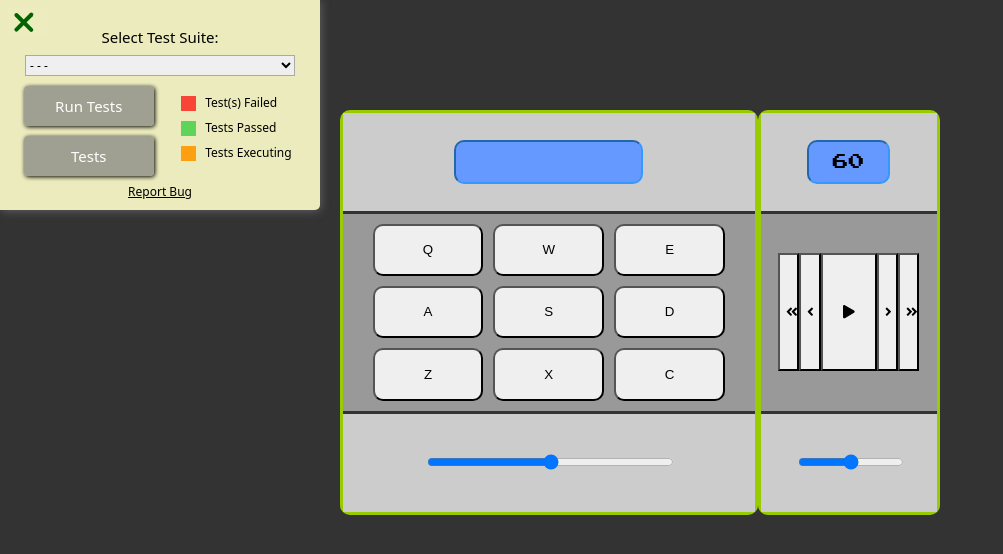
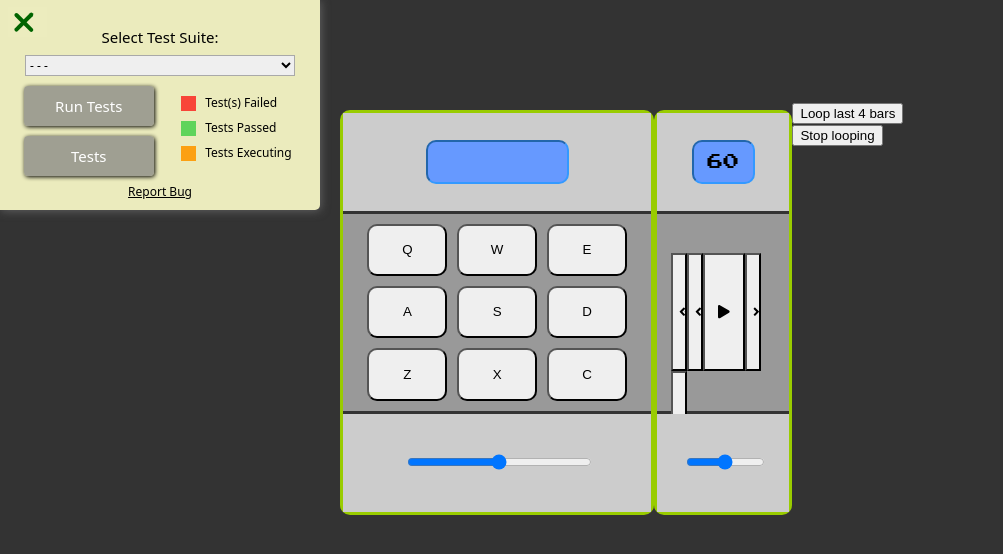
Before and after one commit to andrematt/fcc-drummachine-metronome, a React (Create React App) app: page / in a window 1280 px wide. Shown: the top 554 px of the page, without its empty margins (0-1003 px from the left). Built offline with nearby package versions, Linux system fonts and the light colour scheme.

Commit message:
looper test

```diff
--- a/src/App.js
+++ b/src/App.js
@@ -67,19 +67,143 @@ const db = [
 
 const metronomeClick= "https://sampleswap.org/samples-ghost/DRUMS%20(FULL%20KITS)/kawai%20R50%20drumkit/15[kb]CLICK_3.aif.mp3";
 
+
+
 class App extends Component {
+  constructor(props){
+    super(props);
+    this.state = {
+      looping:false,
+      sequence:[],
+      lastClicksHolder:[],
+      sequenceLoop:[]
+    }
+    this.playSound=this.playSound.bind(this);
+    this.addClick=this.addClick.bind(this);
+    this.activateRecording = this.activateRecording.bind(this);
+    this.addToSequence=this.addToSequence.bind(this);
+    this.playSequence=this.playSequence.bind(this);
+    this.startSequence=this.startSequence.bind(this);
+    this.timerStop=this.timerStop.bind(this);
+  }
+
+  playSound(key){
+    let audio;
+    if(key==='click') {
+      audio = new Audio(metronomeClick);
+    }
+    else {
+     audio = document.getElementById(key);
+    }
+    audio.currentTime = 0;
+    audio.play();
+  }
+
+  startSequence(){
+    if(sequenceLoop.length<3) { // && metronome is active
+    if(!this.state.looping) {
+    this.setState({
+      looping:true
+    })
+    this.index=0;
+    this.playSound(this.state.sequenceLoop[0].key);
+    this.interval=this.state.sequenceLoop[1].timeStamp - this.state.sequenceLoop[0].timeStamp;
+    this.index++;
+    this.expected = Date.now() + this.interval;
+    setTimeout(this.playSequence, this.interval); //if there are patentheis after this.playSequence it fires immediately ignoring timeout
+    }
+  }
+  }
+
+  timerStop() {
+    this.setState({
+      looping:false
+    })
+    clearInterval(this.timerInUse);
+    this.timerInUse=0;
+  }
+
+  playSequence(){
+    this.playSound(this.state.sequenceLoop[this.index].key);
+    let dt = Date.now() - this.expected;
+
+    if(this.index>this.state.sequenceLoop.length-2){
+      this.interval=this.lastStep.timeStamp-this.state.sequenceLoop[this.index].timeStamp;
+      this.index=0; //se è l'ultimo deve prendere l'intervallo che c'è con l'elemento 0!!
+    }
+    else {
+      this.interval=this.state.sequenceLoop[this.index+1].timeStamp - this.state.sequenceLoop[this.index].timeStamp;
+      this.index++;
+    }
+
+    this.expected += this.interval;
+    this.timerInUse = setTimeout(this.playSequence, this.interval - dt);
+  }
+
+  addToSequence(obj){
+    let mySequence = [...this.state.sequence];
+    mySequence.push(obj);
+    this.setState({
+      sequence:mySequence
+    });
+  }
+
+  addClick(timeStamp){
+    let myClicks=[...this.state.lastClicksHolder];
+    myClicks.push(timeStamp);
+    if(myClicks.length>5){
+      myClicks.shift();
+    }
+    this.setState({
+        lastClicksHolder:myClicks
+    })
+  }
+
+  activateRecording(){
+
+    let start=this.state.lastClicksHolder[0];
+    let end=this.state.lastClicksHolder[this.state.lastClicksHolder.length-1];
+    let sequenceFiltered = this.state.sequence.filter(element => element.timeStamp > start && element.timeStamp < end);
+    // crea un nuovo arr toLoop con i click del metronomo mappati
+    let toLoop=this.state.lastClicksHolder.map(element => ({timeStamp:element, key:'click'}));
+    /*
+    //salva l'intervallo tra uno step e l'altro del metronomo
+    //this.clickStep = toLoop[1].timeStamp - toLoop[0].timeStamp;
+    */
+    //salva a parte l'ultimo elemento (il 5o click)
+    this.lastStep = toLoop.pop();
+    //concatena i tasti premuti
+    let loopConcat=toLoop.concat(sequenceFiltered);
+    //ordina per date
+    loopConcat.sort((a, b) => a.timeStamp - b.timeStamp);
+
+
+    this.setState({
+      recording:true,
+      sequenceLoop:loopConcat
+    }, () => {
+    this.startSequence(); //callback needed because setState is not immediate!
+    });
+
+  }
+
 	render(){
 		return(
 			<div className="app">
 				<div id = "drum-machine" className ="box">
-					<Drummachine/>
-					<Metronome/>
+					<Drummachine addToSequence={this.addToSequence}/>
+					<Metronome addClick={this.addClick}/>
+          <Looper timerStop={this.timerStop} activateRecording={this.activateRecording}/>
 				</div>
 			</div>
 		);
 	}
 }
 
+/* Salva una sequenza di oggetti (tasto premuto, timestamp)
+ * di lunghezza compresa tra il primo e il 4 elemento dell'
+ * array lastClicks nello state di Metronome
+*/
 class Drummachine extends Component {
   constructor(props){
     super(props);
@@ -89,7 +213,10 @@ class Drummachine extends Component {
   	}
     this.updateDisplay=this.updateDisplay.bind(this);
     this.updateVolume=this.updateVolume.bind(this);
+
   }
+
+
 
   updateVolume(element){
   	this.setState({
@@ -110,7 +237,7 @@ class Drummachine extends Component {
         		<div className="keypad-screen" id="display"><p className="screen-text">{this.state.display}</p></div>
         	</div>
         	<div className="mid-sect">
-        		<AllTiles volume={this.state.volume} updateDisplay={this.updateDisplay}/>
+        		<AllTiles addToSequence={this.props.addToSequence} volume={this.state.volume} updateDisplay={this.updateDisplay}/>
         	</div>
         	<div className="footer">
         		<div className="slidecontainer">
@@ -127,7 +254,7 @@ class AllTiles extends Component {
   render(){
    let allKeys=db.map((element) => {
     return(
-        <SingleTile volume={this.props.volume} updateDisplay={this.props.updateDisplay} key={element.id} id={element.id} url={element.url} keyPress={element.keyPress} code={element.code}/>
+        <SingleTile addToSequence={this.props.addToSequence} volume={this.props.volume} updateDisplay={this.props.updateDisplay} key={element.id} id={element.id} url={element.url} keyPress={element.keyPress} code={element.code}/>
     )
     });
     return(
@@ -149,6 +276,13 @@ class SingleTile extends Component {
     	this.manageMouse = this.manageMouse.bind(this);
     	this.manageKeyboard = this.manageKeyboard.bind(this);
     	this.playSound = this.playSound.bind(this);
+      this.saveSequenceStep = this.saveSequenceStep.bind(this);
+    }
+
+    saveSequenceStep(){
+      let timeStamp=Date.now();
+      let key=this.props.keyPress;
+      this.props.addToSequence({timeStamp:timeStamp, key:key});
     }
 
     activatePad(){
@@ -179,6 +313,7 @@ class SingleTile extends Component {
   	manageKeyboard(key){
     	if (key.keyCode === this.props.code) {
     		this.playSound();
+        this.saveSequenceStep();
         	this.props.updateDisplay(this.props.id);
     		this.activatePad();
     		setTimeout(() => this.activatePad(), 100);
@@ -186,6 +321,7 @@ class SingleTile extends Component {
   	}
 
   	manageMouse(element){
+      this.saveSequenceStep();
     	this.props.updateDisplay(this.props.id);
     	this.activatePad();
     	setTimeout(() => this.activatePad(), 100);
@@ -203,6 +339,9 @@ class SingleTile extends Component {
   	}
 }
 
+/* Salva nell'array lastClicks le timestamp degli ultimi 4
+ * click del metronomo.
+*/
 class Metronome extends Component {
   constructor(props){
     super(props);
@@ -212,7 +351,6 @@ class Metronome extends Component {
     	play:false,
     	beat:60
     }
-
 
    	this.step=this.step.bind(this);
    	this.click=this.click.bind(this);
@@ -262,6 +400,7 @@ step() { //how to set an accurate timer: https://stackoverflow.com/questions/299
     audio.currentTime = 0;
     audio.volume=this.state.volume;
     audio.play();
+    this.props.addClick(Date.now());
   };
 
   timerStop() {
@@ -398,6 +537,31 @@ class MetronomeButton extends Component {
 
 }
 
+class Looper extends Component {
+  constructor(props){
+    super(props);
+    this.state = {
+      active:false
+    };
+    this.test=this.test.bind(this);
+  }
+
+  test(){
+    console.log('yey');
+  }
+
+  render(){
+return(
+  <div className="looperButtons">
+    <button onClick={this.props.activateRecording}>Loop last 4 bars</button>
+    <button onClick={this.props.timerStop}>Stop looping</button>
+  </div>
+  )
+
+  }
+
+}
+
 
 
 
```
